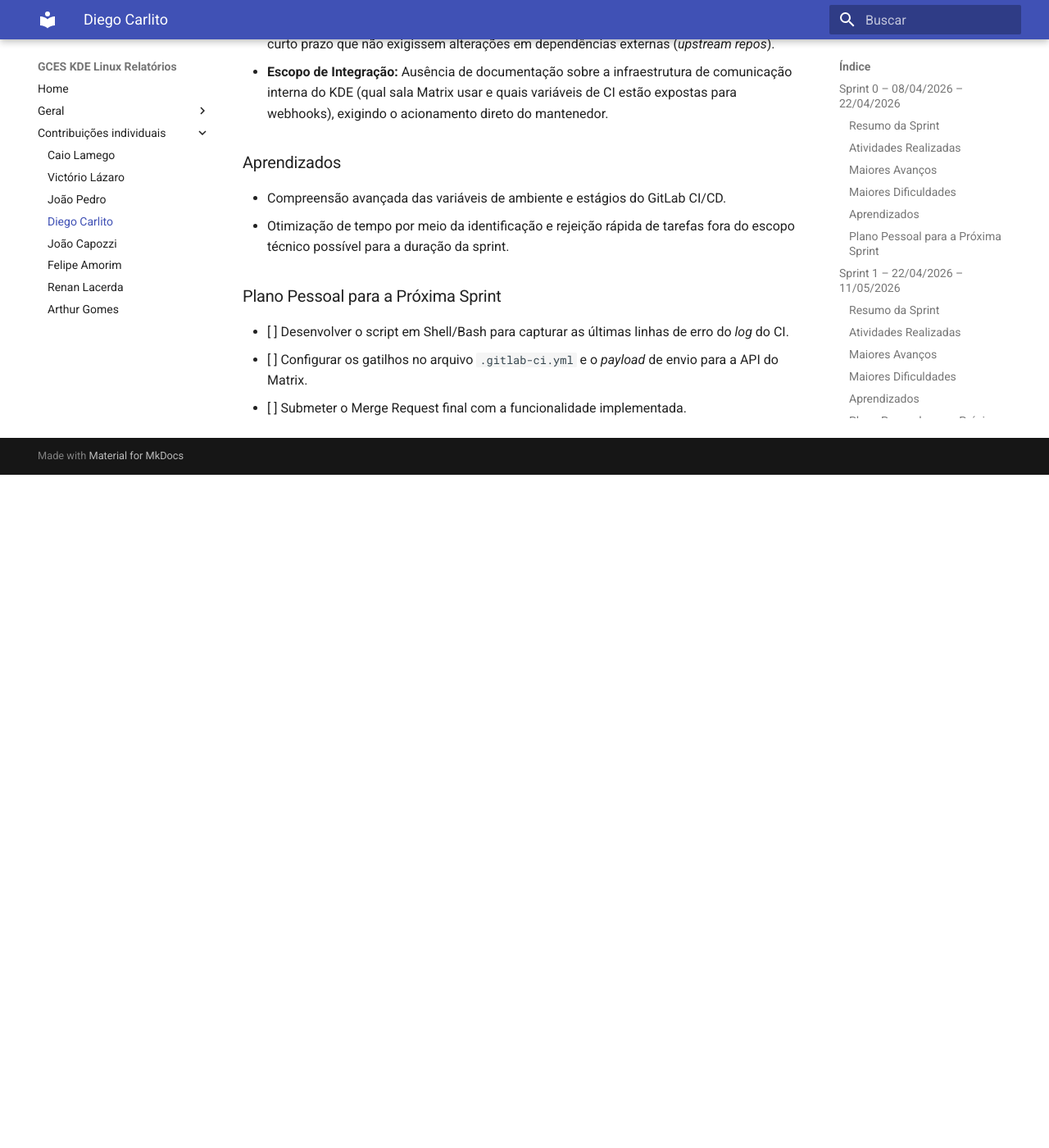
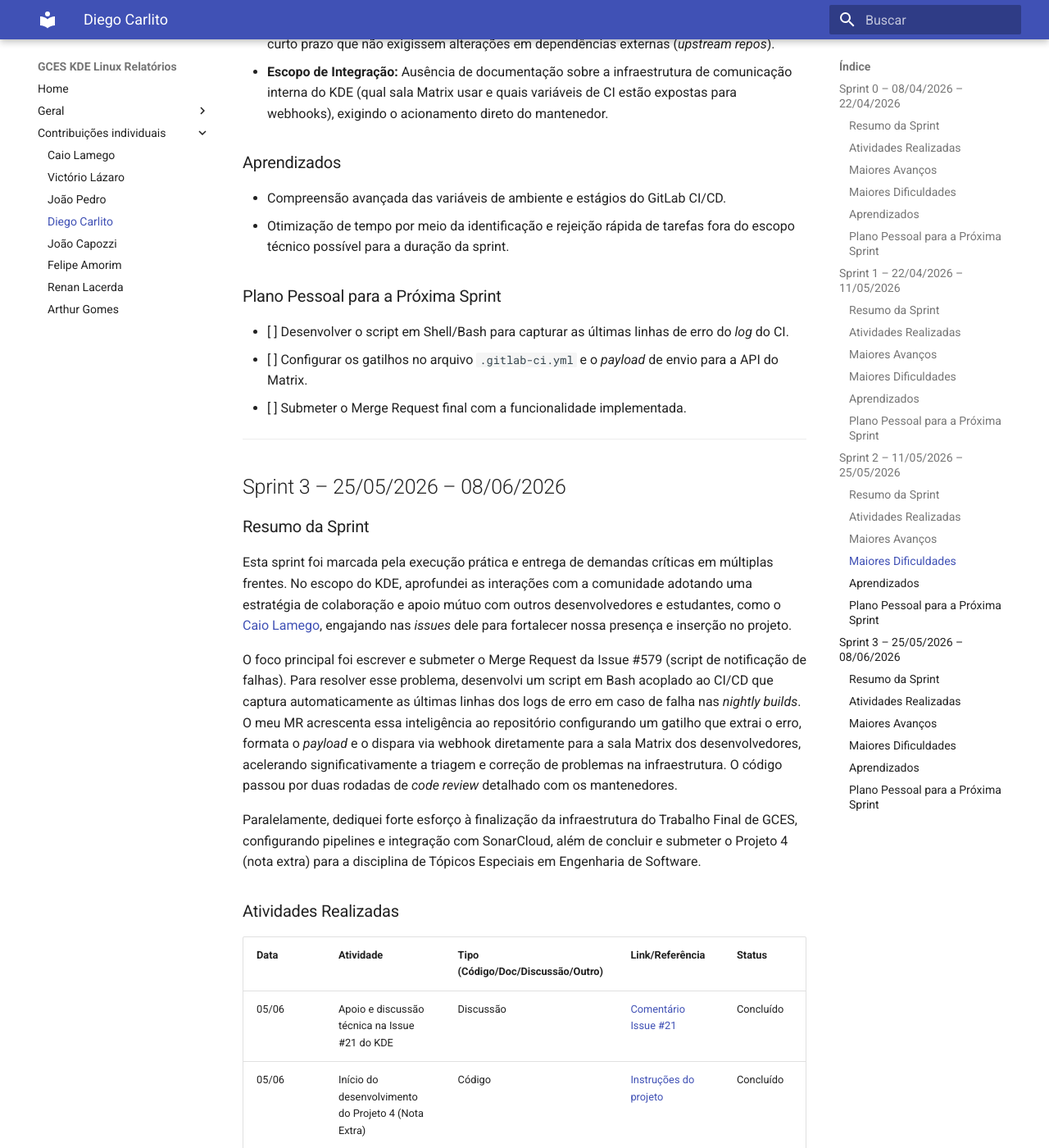
Before and after one commit to caiolamego/GCES-KDELinux-relatorios, an MkDocs documentation site: the page built from docs/contribuicoes_individuais/diegocarlito/diarioDeBordo.md, in a window 1280 px wide and 1400 px high, scrolled down 5484 px. Shown: the whole window at 82% size. Built offline with MkDocs 1.6.1 and Material for MkDocs 9.7.7, drawn with Linux system fonts in a browser that asks for light colours; before the commit the page ends 6063 px from its top, so only the background shows below that; some of the changed text lies outside the part shown.

Commit message:
docs: adiciona resumo e atividades da sprint 3 do diario de bordo

```diff
--- a/docs/contribuicoes_individuais/diegocarlito/diarioDeBordo.md
+++ b/docs/contribuicoes_individuais/diegocarlito/diarioDeBordo.md
@@ -122,3 +122,45 @@ O foco desta sprint foi a transição para contribuições de código e infraest
 * [ ] Desenvolver o script em Shell/Bash para capturar as últimas linhas de erro do *log* do CI.
 * [ ] Configurar os gatilhos no arquivo `.gitlab-ci.yml` e o *payload* de envio para a API do Matrix.
 * [ ] Submeter o Merge Request final com a funcionalidade implementada.
+
+---
+
+## Sprint 3 – 25/05/2026 – 08/06/2026
+
+### Resumo da Sprint
+
+Esta sprint foi marcada pela execução prática e entrega de demandas críticas em múltiplas frentes. No escopo do KDE, aprofundei as interações com a comunidade adotando uma estratégia de colaboração e apoio mútuo com outros desenvolvedores e estudantes, como o [Caio Lamego](https://github.com/caiolamego), engajando nas *issues* dele para fortalecer nossa presença e inserção no projeto.
+
+O foco principal foi escrever e submeter o Merge Request da Issue #579 (script de notificação de falhas). Para resolver esse problema, desenvolvi um script em Bash acoplado ao CI/CD que captura automaticamente as últimas linhas dos logs de erro em caso de falha nas *nightly builds*. O meu MR acrescenta essa inteligência ao repositório configurando um gatilho que extrai o erro, formata o *payload* e o dispara via webhook diretamente para a sala Matrix dos desenvolvedores, acelerando significativamente a triagem e correção de problemas na infraestrutura. O código passou por duas rodadas de *code review* detalhado com os mantenedores.
+
+Paralelamente, dediquei forte esforço à finalização da infraestrutura do Trabalho Final de GCES, configurando pipelines e integração com SonarCloud, além de concluir e submeter o Projeto 4 (nota extra) para a disciplina de Tópicos Especiais em Engenharia de Software.
+
+### Atividades Realizadas
+
+| Data | Atividade | Tipo (Código/Doc/Discussão/Outro) | Link/Referência | Status |
+| --- | --- | --- | --- | --- |
+| 05/06 | Apoio e discussão técnica na Issue #21 do KDE | Discussão | [Comentário Issue #21](https://invent.kde.org/kde-linux/kde-linux-packages/-/work_items/21#note_1514708) | Concluído |
+| 05/06 | Início do desenvolvimento do Projeto 4 (Nota Extra) | Código | [Instruções do projeto](https://github.com/unb-Sistemas-de-Machine-learning/Projetos-Individuais-2026-1/blob/main/projeto-individual-4/README.md) | Concluído |
+| 06/06 | Submissão do Merge Request com a automação de logs | Código | [MR #542](https://invent.kde.org/kde-linux/kde-linux/-/merge_requests/542) | Concluído |
+| 06/06 | Análise de feedbacks | Revisão | [Feedback 1](https://invent.kde.org/kde-linux/kde-linux/-/merge_requests/542#note_1515147), <br> [Feedback 2](https://invent.kde.org/kde-linux/kde-linux/-/merge_requests/542#note_1515184) | Concluído |
+| 06/06 | Início da configuração de infraestrutura do Trabalho Final de GCES (Pipeline CI/CD) | Código/Infra | [Instruções do Trabalho Final de GCES](https://gitlab.com/unb-esw/gces/gces2026-1/projetoindividual) | Concluído |
+| 07/06 | Continuação do desenvolvimento de código do Projeto 4 | Código | [Branch do Projeto](https://github.com/DiegoCarlito/Projetos-Individuais-2026-1/tree/projeto-4-diego-souza/diego-carlito-rodrigues-de-souza/projeto-4) | Concluído |
+| 08/06 | Conclusão do Trabalho Final de GCES | Infra | [SonarCloud](https://sonarcloud.io/project/overview?id=trabalho-final-gces-diego-souza), <br>  [Pipeline CI/CD do Trabalho Final de GCES](assets/projeto_individual_pipeline.png) | Concluído |
+| 08/06 | Finalização do código do Projeto 4 | Código | [Branch do Projeto](https://github.com/DiegoCarlito/Projetos-Individuais-2026-1/tree/projeto-4-diego-souza/diego-carlito-rodrigues-de-souza/projeto-4) | Concluído |
+| 08/06 | Submissão do Pull Request do Projeto 4 | Código | [PR #62](https://github.com/unb-Sistemas-de-Machine-learning/Projetos-Individuais-2026-1/pull/62) | Concluído |
+
+### Maiores Avanços
+
+*
+
+### Maiores Dificuldades
+
+*
+
+### Aprendizados
+
+*
+
+### Plano Pessoal para a Próxima Sprint
+
+* [ ]
```
Also changed, not shown: docs/contribuicoes_individuais/diegocarlito/assets/projeto_individual_pipeline.png (added).
